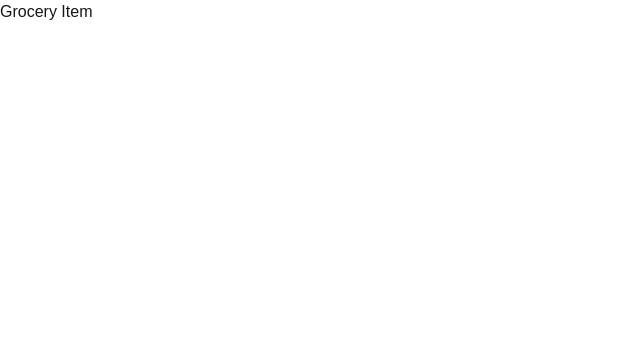
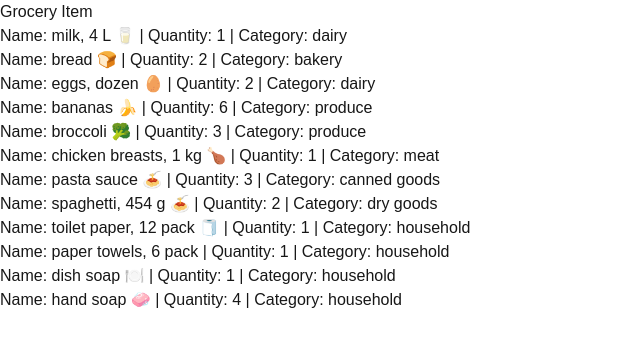
Before and after one commit to Santi447/cprg306-assignments, a Next.js app: page /week-3 in a window 1280 px wide. Shown: the top 346 px of the page, without its empty margins (0-640 px from the left). Built offline with nearby package versions, Linux system fonts and the light colour scheme.

Commit message:
added map function to iterate through all item in items list then displaying their name, quantity and category added the groceryItemlist component to page to render it

```diff
--- a/app/week-3/GroceryItemList.js
+++ b/app/week-3/GroceryItemList.js
@@ -88,6 +88,12 @@ item11,
 item12
 ];
 
-
+return(
+   <div>
+    {items.map((item, index) => (
+      <Item key = {index} name={item.name} quantity={item.quantity} category={item.category} />
+    ))}
+  </div>
+  );
 
 }
--- a/app/week-3/page.js
+++ b/app/week-3/page.js
@@ -1,9 +1,11 @@
+import GroceryItemList from "./GroceryItemList";
 
 
 export default function Page(){
     return(
         <main>
             <h1>Grocery Item</h1>
+            <GroceryItemList />
         </main>
     );
 }
```
